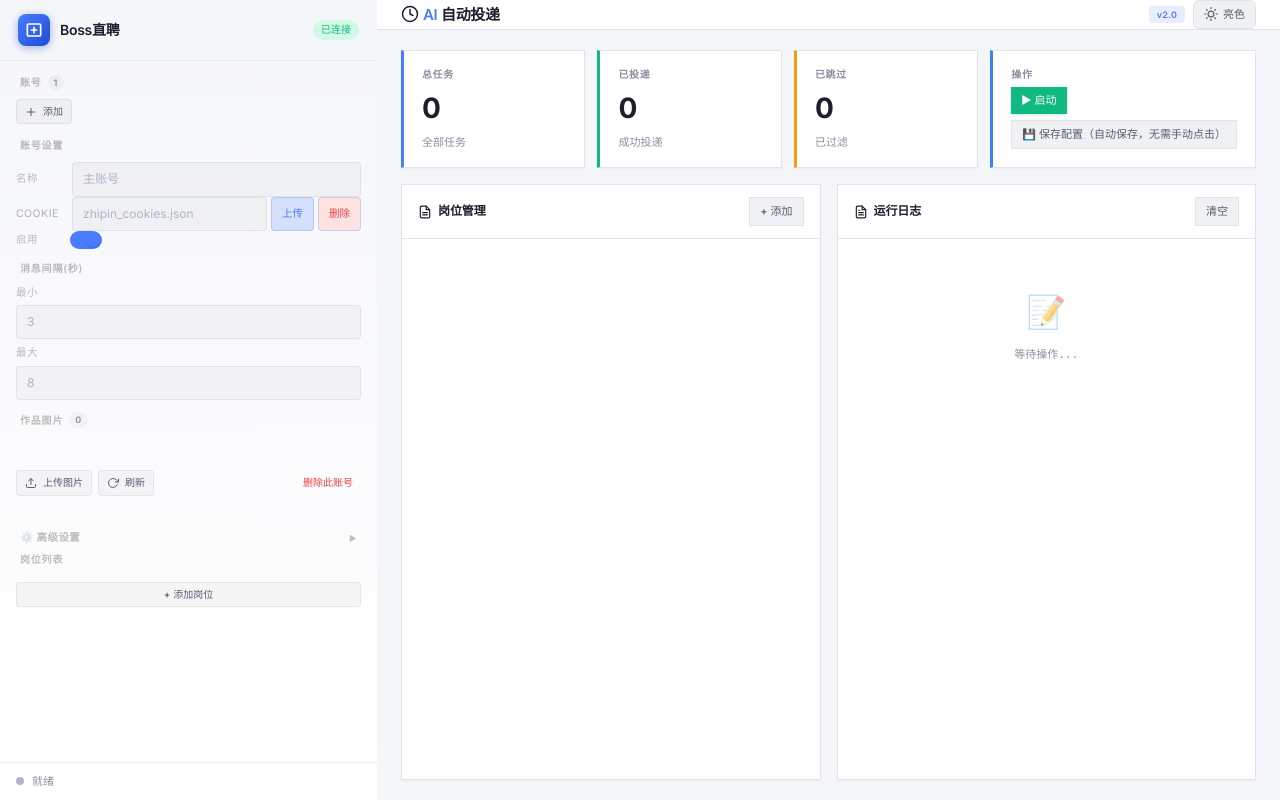
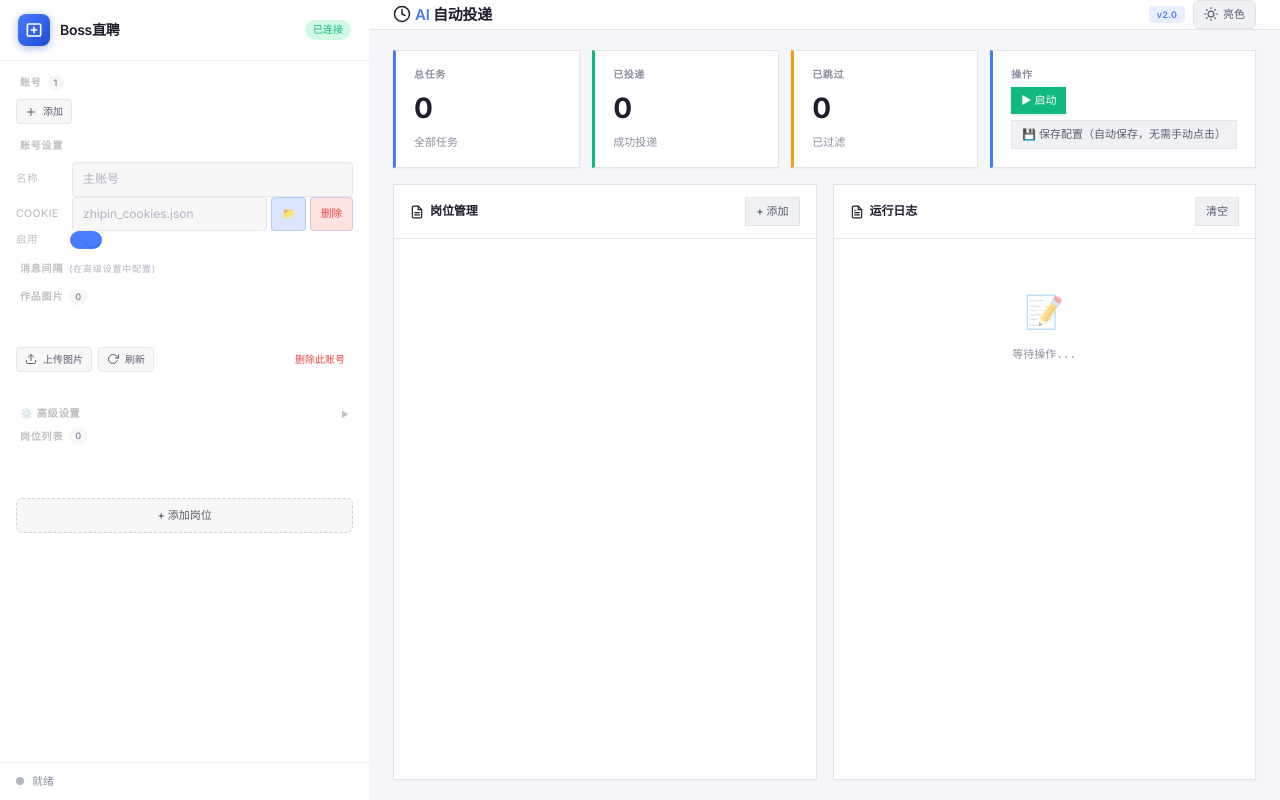
Before and after one commit to huangwei-gem/auto_boss, a Flask app: page / in a window 1280 px wide. Run offline with Flask 3, Linux system fonts and the light colour scheme; parts of the project's set-up code (start-up, migrations or seed data) failed here and were passed over; some libraries are stand-ins or nearby versions.

Commit message:
v1.0.0: 大版本发布 - 核心修复与UI优化
## 核心修复
- 修复 _resolve_images 方法嵌套在 _get_city_id 内部的问题，导致图片无法正确加载
- 修复图片解析逻辑，同时支持配置图片列表和自动扫描 dashboard 目录
- 修复图片上传去重逻辑，避免重复发送相同图片
- 修复 HTML 中 Cookie 文件上传区域按钮重复和标签错误

## UI 优化
- 亮色/暗色主题系统优化，解决亮色模式侧边栏显示问题
- 消息间隔设置移至高级设置面板
- 登录弹窗交互优化，支持自动显示
- Cookie 上传/删除功能完善
- 岗位列表显示优化，增加数量徽标

## 功能增强
- 完善 Cookie 上传 API 端点
- 增加图片上传后的延迟等待
- 优化岗位列表空状态显示

```diff
--- a/web_app/templates/index.html
+++ b/web_app/templates/index.html
@@ -24,7 +24,7 @@
   --bd:#e2e4ea;--bd-2:#d0d2da;
   --sh-sm:0 1px 2px rgba(0,0,0,.04);--sh:0 1px 3px rgba(0,0,0,.06),0 1px 2px rgba(0,0,0,.04);
   --sh-md:0 4px 16px rgba(0,0,0,.08);--sh-lg:0 8px 32px rgba(0,0,0,.12);
-  --side-bg:linear-gradient(180deg,#f5f6fa,#ffffff);
+  --side-bg:#ffffff;
   --side-text:#1e1e2e;--side-input-bg:rgba(0,0,0,.03);--side-input-bd:rgba(0,0,0,.06);
   --side-label:rgba(0,0,0,.25);
   --chip-bg:#e8eeff;--chip-text:#4a7cff;--chip-del:rgba(74,124,255,.3);
@@ -41,7 +41,7 @@
   --bd:#2a2d38;--bd-2:#3b3f4a;
   --sh-sm:0 1px 2px rgba(0,0,0,.2);--sh:0 1px 3px rgba(0,0,0,.3),0 1px 2px rgba(0,0,0,.2);
   --sh-md:0 4px 16px rgba(0,0,0,.4);--sh-lg:0 8px 32px rgba(0,0,0,.5);
-  --side-bg:linear-gradient(180deg,#0f1117,#1a1d27);
+  --side-bg:#1a1d27;
   --side-text:#f0f2f5;--side-input-bg:rgba(255,255,255,.05);--side-input-bd:rgba(255,255,255,.08);
   --side-label:rgba(255,255,255,.35);
   --chip-bg:#1e2a4a;--chip-text:#4a7cff;--chip-del:rgba(74,124,255,.3);
@@ -290,15 +290,13 @@
         <div class="acc-field-row"><label>Cookie</label>
           <div class="file-input-wrap">
             <input class="side-form-input" id="accCookie" type="text" placeholder="zhipin_cookies.json" onchange="onAccChange()">
-            <button class="file-btn" onclick="document.getElementById('cookieFileInput').click()">上传</button>
+            <button class="file-btn" onclick="document.getElementById('cookieFileInput').click()" title="上传 Cookie 文件">📁</button>
             <button class="file-btn" style="background:var(--danger-bg);color:var(--danger)" onclick="deleteCookieFile()">删除</button>
             <input type="file" id="cookieFileInput" class="hidden" accept=".json,.txt" onchange="uploadCookieFile(event)">
           </div>
         </div>
         <div class="acc-field-row" style="gap:6px"><label>启用</label><span id="accEnabled" class="toggle-switch on" onclick="toggleAccEnabled()"></span></div>
-        <div class="side-section-title" style="margin-top:12px">消息间隔(秒)</div>
-        <div class="side-form-group"><label class="side-form-label">最小</label><input class="side-form-input" id="msgIntervalMin" type="number" placeholder="3" onchange="onAccChange()"></div>
-        <div class="side-form-group" style="margin-top:6px"><label class="side-form-label">最大</label><input class="side-form-input" id="msgIntervalMax" type="number" placeholder="8" onchange="onAccChange()"></div>
+        <div class="side-section-title" style="margin-top:12px">消息间隔 <span style="font-weight:400;color:var(--fg-4th);font-size:9px">(在高级设置中配置)</span></div>
         <div class="side-section-title" style="margin-top:12px">作品图片 <span class="badge-count" id="imageCountBadge">0</span></div>
         <div id="imageGrid" class="image-grid"></div>
         <div id="imageChips" class="chip-list"></div>
@@ -333,12 +331,15 @@
           <div class="adv-field-row"><label>最大次数</label><input class="side-form-input" id="advRetryAttempts" type="number" placeholder="3" onchange="onAdvChange()"></div>
           <div class="adv-field-row"><label>基础延迟(s)</label><input class="side-form-input" id="advRetryDelay" type="number" placeholder="2" step="0.1" onchange="onAdvChange()"></div>
           <div class="adv-field-row"><label>退避因子</label><input class="side-form-input" id="advRetryBackoff" type="number" placeholder="2" step="0.1" onchange="onAdvChange()"></div>
+          <div class="adv-group-title">消息间隔(秒)</div>
+          <div class="adv-field-row"><label>最小间隔</label><input class="side-form-input" id="advMsgIntervalMin" type="number" value="3" min="1" max="60" step="1" onchange="onAdvChange()"></div>
+          <div class="adv-field-row"><label>最大间隔</label><input class="side-form-input" id="advMsgIntervalMax" type="number" value="8" min="1" max="120" step="1" onchange="onAdvChange()"></div>
         </div>
       </div>
 
-        <div class="side-section-title">岗位列表</div>
-        <div id="sbarJobs" style="display:flex;flex-direction:column"></div>
-        <button class="side-btn side-btn-ghost side-btn-sm side-btn-block" onclick="addJob()" style="margin-top:6px">+ 添加岗位</button>
+        <div class="side-section-title">岗位列表 <span class="badge-count" id="sbarJobCount">0</span></div>
+        <div id="sbarJobs" style="display:flex;flex-direction:column;min-height:40px"></div>
+        <button class="side-btn side-btn-ghost side-btn-sm side-btn-block" onclick="addJob()" style="margin-top:6px;padding:8px 12px;font-size:11px;font-weight:500;border:1px dashed var(--bd-2);background:var(--side-input-bg);border-radius:6px;transition:all 0.15s ease" onmouseover="this.style.borderColor='var(--accent)';this.style.color='var(--accent)'" onmouseout="this.style.borderColor='var(--bd-2)';this.style.color='var(--fg-2nd)'">+ 添加岗位</button>
       </div>
     </div>
     <div class="side-footer">
@@ -571,6 +572,13 @@
   config.retry.max_attempts = parseInt(document.getElementById('advRetryAttempts').value) || 3;
   config.retry.base_delay = parseFloat(document.getElementById('advRetryDelay').value) || 2.0;
   config.retry.backoff_factor = parseFloat(document.getElementById('advRetryBackoff').value) || 2.0;
+
+  // Message interval from advanced settings
+  var _acc = config.accounts[activeAccountIdx];
+  if (_acc) {
+    _acc.message_interval_min = parseInt(document.getElementById('advMsgIntervalMin').value) || 3;
+    _acc.message_interval_max = parseInt(document.getElementById('advMsgIntervalMax').value) || 8;
+  }
   saveConfig();
 
 }
@@ -612,10 +620,13 @@
 function updateSbarJobs() {
   const a = config.accounts[activeAccountIdx];
   const el = document.getElementById('sbarJobs');
+  const badge = document.getElementById('sbarJobCount');
   if (a && a.jobs && a.jobs.length) {
+    if (badge) badge.textContent = a.jobs.length;
     el.innerHTML = a.jobs.map((j,i) => '<div class="sbar-job-item" onclick="editJob('+i+')"><span class="sbar-job-query">'+escHtml(decodeURIComponent(j.query||''))+'</span><span class="sbar-job-city">'+escHtml(decodeURIComponent(j.city||''))+'</span></div>').join('');
   } else {
-    el.innerHTML = '<span style="color:var(--fg-3rd);font-size:10px;">0 个岗位</span>';
+    if (badge) badge.textContent = '0';
+    el.innerHTML = '<span style="color:var(--fg-3rd);font-size:10px;padding:8px 0;display:block;text-align:center">暂无岗位，点击上方添加</span>';
   }
 }
 
@@ -1086,12 +1097,14 @@
 
 socket.on('login_required', (data) => {
   const modal = document.getElementById('loginModal');
+  if (!modal) return;
   const desc = document.getElementById('loginModalDesc');
   if (data && data.message) {
     desc.textContent = data.message;
   } else {
     desc.textContent = '登录已过期或未登录，请在浏览器中完成登录，然后点击下方按钮继续。';
   }
+  modal.style.display = 'flex';
   modal.classList.add('active');
   addLog('WARN', '需要登录：请在浏览器中登录后点击确认');
 });
@@ -1100,8 +1113,8 @@
 loadConfig();
 
 
-function uploadCookieFile(input) {
-  const file = input.target.files[0];
+function uploadCookieFile(event) {
+  const file = event.target.files[0];
   if (!file) return;
   const formData = new FormData();
   formData.append('file', file);
@@ -1110,9 +1123,16 @@
     .then(data => {
       if (data.status === 'ok') {
         addLog('SUCCESS', 'Cookie 已上传: ' + file.name);
-        config.accounts[activeAccountIdx].cookie_file = 'zhipin_cookies.json';
+        config.accounts[activeAccountIdx].cookie_file = data.filename || file.name;
         renderAccountConfig();
+        saveConfig();
       } else {
+        addLog('ERROR', 'Cookie 上传失败: ' + (data.message || ''));
+      }
+    })
+    .catch(e => addLog('ERROR', 'Cookie 上传失败: ' + e.message));
+  event.target.value = '';
+}
 
 function deleteCookieFile() {
   const filename = document.getElementById("accCookie").value || "zhipin_cookies.json";
@@ -1124,21 +1144,19 @@
   }).then(r=>r.json()).then(data => {
     if (data.status === "ok") {
       addLog("INFO", "已删除 Cookie 文件: " + filename);
+      config.accounts[activeAccountIdx].cookie_file = "";
+      renderAccountConfig();
+      saveConfig();
     } else {
       addLog("ERROR", "删除失败: " + (data.message||""));
     }
   }).catch(e => addLog("ERROR", "删除异常: " + e.message));
 }
 
-        addLog('ERROR', 'Cookie 上传失败: ' + (data.message || ''));
-      }
-    })
-    .catch(e => addLog('ERROR', 'Cookie 上传失败: ' + e.message));
-  input.value = '';
-}
+
 </script>
 <!-- Login Modal -->
-<div class="login-modal-overlay" id="loginModal">
+<div class="login-modal-overlay" id="loginModal" style="display:none">
   <div class="login-modal">
     <div class="login-modal-icon">🔐</div>
     <div class="login-modal-title">需要登录 Boss 直聘</div>
```
Also changed, not shown: core/bot_core.py (+42 -39 lines).
